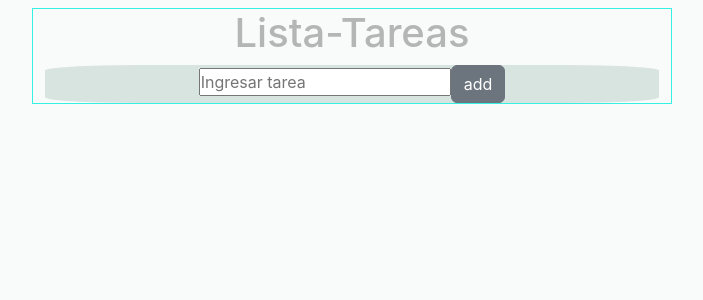
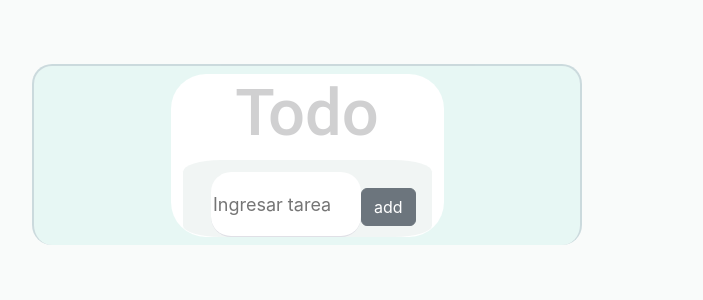
Before and after one commit to E-Vivanco/lista_tareas_react, a React (Create React App) app: page / in a window 1280 px wide. Shown: the top 300 px of the page, without its empty margins (288-991 px from the left). Built offline with nearby package versions, Linux system fonts and the light colour scheme.

Commit message:
ajuste 3° lista-tareas

```diff
--- a/src/App.css
+++ b/src/App.css
@@ -1,19 +1,28 @@
-*{
-    margin: 0;
-    padding: 0;
-
-}
-.App{
-    display: flex;
+.App {
+    display:flex;
     flex-wrap: wrap;
     text-align: center;
     justify-content: center;
-}
+    align-items: center;
+    margin-top:5%;
+    margin-left: 25%;
+    border-radius: 20px;
+    background: #77dfcf22;
+    border-bottom: 0px solid;
+    border-left: 2px solid #1b1b4522;
+    border-right: 2px solid #1b1b4522;
+    border-top:2px solid #1b1b4522;
+    width: 550px;
+    height: auto;
+  }
+  .base-lista{
+    background: #ffffff;
+    border-radius: 35px;
 
-.base-lista{
-    border: 1px solid #36f1e2;
-    width: 350px;
-}
-h1{
-    color: rgb(40, 41, 43,.33);
-}
+
+  }
+  h1{
+    font-family: Roboto,sans-serif;
+    font-size: 65px;
+    color:#1b1b2335;
+  }
--- a/src/App.js
+++ b/src/App.js
@@ -11,7 +11,7 @@ const [addTarea,setAddTarea]=useState();
   return (
     <div className="App">
       <div className='base-lista w-50 container my-2'>
-      <h1>Lista-Tareas</h1>
+      <h1>Todo</h1>
         <div className='formulario'>
           <Formulario setAddTarea={setAddTarea} setTareas={setTareas} addTarea={addTarea} tareas={tareas}/>
           <Tarea tareas={tareas} setTareas={setTareas}/>
--- a/src/componets/Tarea.jsx
+++ b/src/componets/Tarea.jsx
@@ -5,17 +5,22 @@ import React from 'react';
 const Tarea = ({tareas,setTareas}) => {
 
     const deletTarea=(id)=>{
+
         let result= tareas.filter(tarea => tarea.id !== id)
         setTareas(result)
      }
 
   return (
     <div className='lista-tareas'>
-    {tareas.map(tarea=>
+    { tareas !== "" ?
+    tareas.map(tarea=>
       <li key={tarea.id}>{tarea.label}
-      <button className='mx-2 btn btn-success' onClick={()=>deletTarea(tarea.id)}><TiDelete className='icono' /></button>
+      <button className='mx-2 btn btn-secondary' onClick={()=>deletTarea(tarea.id)}><TiDelete className='icono' /></button>
       </li>
-      )}
+      )
+      : null
+    }
+
   </div>
   )
 }
--- a/src/styles/Formulario.css
+++ b/src/styles/Formulario.css
@@ -1,4 +1,20 @@
 .formulario{
-    background-color: rgb(150, 180, 170,.33);
+    background-color: rgb(150, 180, 170,.13);
     border-radius: 15%;
 }
+input{
+
+    justify-content: center;
+    align-items: center;
+    margin-left: 5%;
+    margin-top: 5%;
+    border:none;
+    border-bottom:1px solid #1b1b4522;
+    width: 150px;
+    border-radius: 20px;
+    color: #1b1b4592;
+    height: 65px;
+    font-size: 18px;
+    background: #ffffff;
+
+}
```
